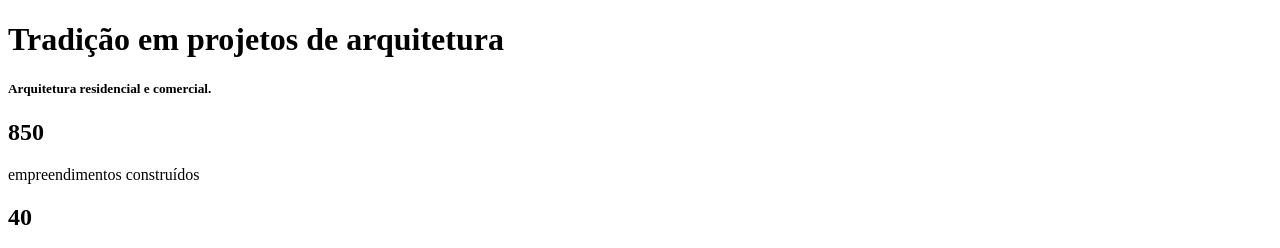
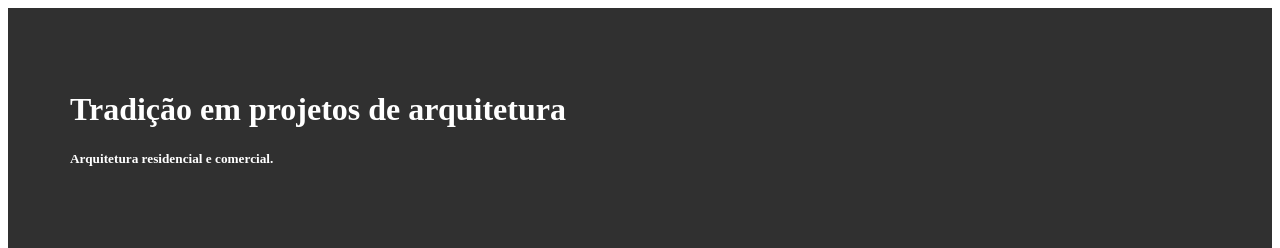
Before and after one commit to alexsandrors91/landingPageDNC, a plain HTML site: page index.html in a window 1280 px wide. Shown: the top 248 px of the page. Drawn offline with Linux system fonts and the light colour scheme.

Commit message:
Adicionando arquivo de stylo

```diff
--- a/index.html
+++ b/index.html
@@ -4,6 +4,8 @@
     <meta charset="UTF-8">
     <meta name="viewport" content="width=device-width, initial-scale=1.0">
     <title>Arquitetura</title>
+    <link rel="stylesheet" href="style.css">
+
 
 </head>
 <body>
@@ -33,6 +35,7 @@
 
             <img src="/imagens/sala.svg" alt="Erro">
     </div>
+    <!-- Adiionando formlario-->
 
     <div id="formulario">
         <form action="https://api.sheetmonkey.io/form/aPVCDuXStTbzu4LHWYY8kr" method="post">
--- /dev/null
+++ b/style.css
@@ -0,0 +1,6 @@
+#menu_superior{
+    background-color: #303030;
+    color:#FFFFFF;
+    padding: 62px;
+
+}
```
